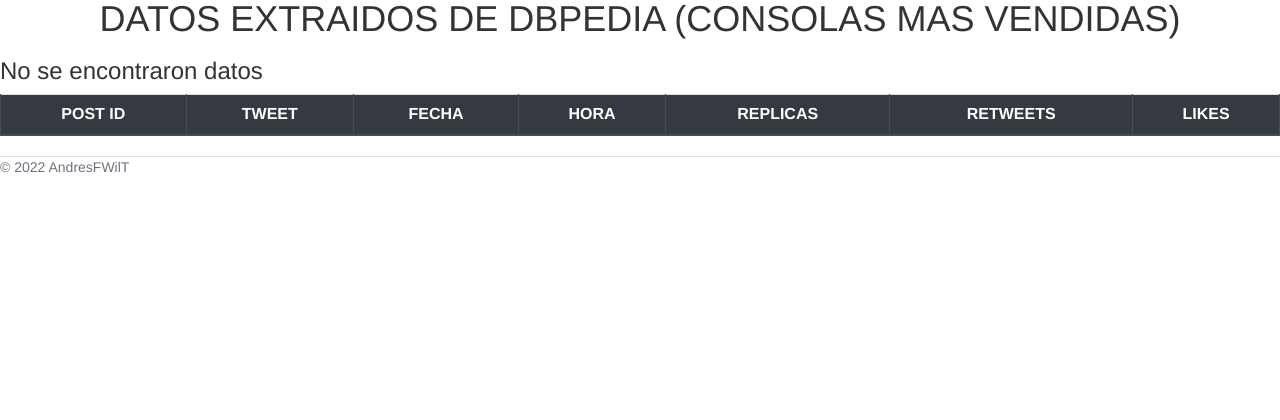
After one commit to AndresFWilT/data-extraction_analysis, a Flask app: template templates/viewTwitterData.html in a window 1280 px wide. The commit adds this page. Shown: the part 111-531 px from the top of the page. Run offline with Flask 2, Linux system fonts and the light colour scheme; the template is opened without the code that fills it, so the values that code supplies are empty; some libraries are stand-ins or nearby versions.

Commit message:
Twitter view data extracted complete

```diff
--- a/app.py
+++ b/app.py
@@ -59,7 +59,6 @@ def view_fb_data():
     facebook_data = data.get_extraction()
     return render_template('viewFacebookData.html', facebook_data = facebook_data)
 
-
 ## Endpoint to view SparQLData
 @app.route('/viewSparQLData')
 def view_sparql_data():
@@ -67,6 +66,13 @@ def view_sparql_data():
     sparql_data = data.get_extraction()
     return render_template('viewSparQLData.html', sparql_data = sparql_data)
 
+## Endpoint to view TwitterData
+@app.route('/viewTwitterData')
+def view_twitter_data():
+    data = Data(TwitterExtraction())
+    twitter_data = data.get_extraction()
+    return render_template('viewTwitterData.html', twitter_data = twitter_data)
+
 ## App init
 if __name__ == '__main__':
     app.config.from_object(DevelopmentConfig)
--- a/templates/viewSparQLData.html
+++ b/templates/viewSparQLData.html
@@ -10,7 +10,7 @@
             <thead class="thead-dark text-center">
                 <tr class ="text-center text-uppercase">
                     <th class ="text-center"> Nombre </th>
-                    <th class ="text-center"> Indo </th>
+                    <th class ="text-center"> Informaci&oacute;n </th>
                     <th class ="text-center"> Url imagen </th>
                 </tr>
             </thead>
--- /dev/null
+++ b/templates/viewTwitterData.html
@@ -0,0 +1,36 @@
+{% extends 'base.html' %}
+{% block title %}
+  {{super()}}
+  VideoGame data from DBpedia
+  {% endblock title %}
+{% block content %}
+  {{super()}}
+        <h1 class="text-center text-uppercase">Datos extraidos de DBpedia (Consolas mas vendidas)</h1>
+        <table class="table table-bordered text-center">
+            <thead class="thead-dark text-center">
+                <tr class ="text-center text-uppercase">
+                    <th class ="text-center"> Post id </th>
+                    <th class ="text-center"> Tweet </th>
+                    <th class ="text-center"> Fecha </th>
+                    <th class ="text-center"> Hora </th>
+                    <th class ="text-center"> Replicas </th>
+                    <th class ="text-center"> Retweets </th>
+                    <th class ="text-center"> Likes </th>
+                </tr>
+            </thead>
+            <tbody>
+                {% if twitter_data %}
+                    {% for j in range(twitter_data['id']| length) %}
+                    <tr>
+                        {% for key in twitter_data %}
+                            <td>{{ twitter_data[key][j] }}</td>
+                        {% endfor %}
+                    </tr>
+                    {% endfor %}
+                {% else %}
+                    <h3>No se encontraron datos</h3>
+                {% endif %}
+            </tbody>
+        </table>
+
+{% endblock content %}
```
Also changed, not shown: logic/strategy/TwitterExtraction.py (+16 -0 lines).
